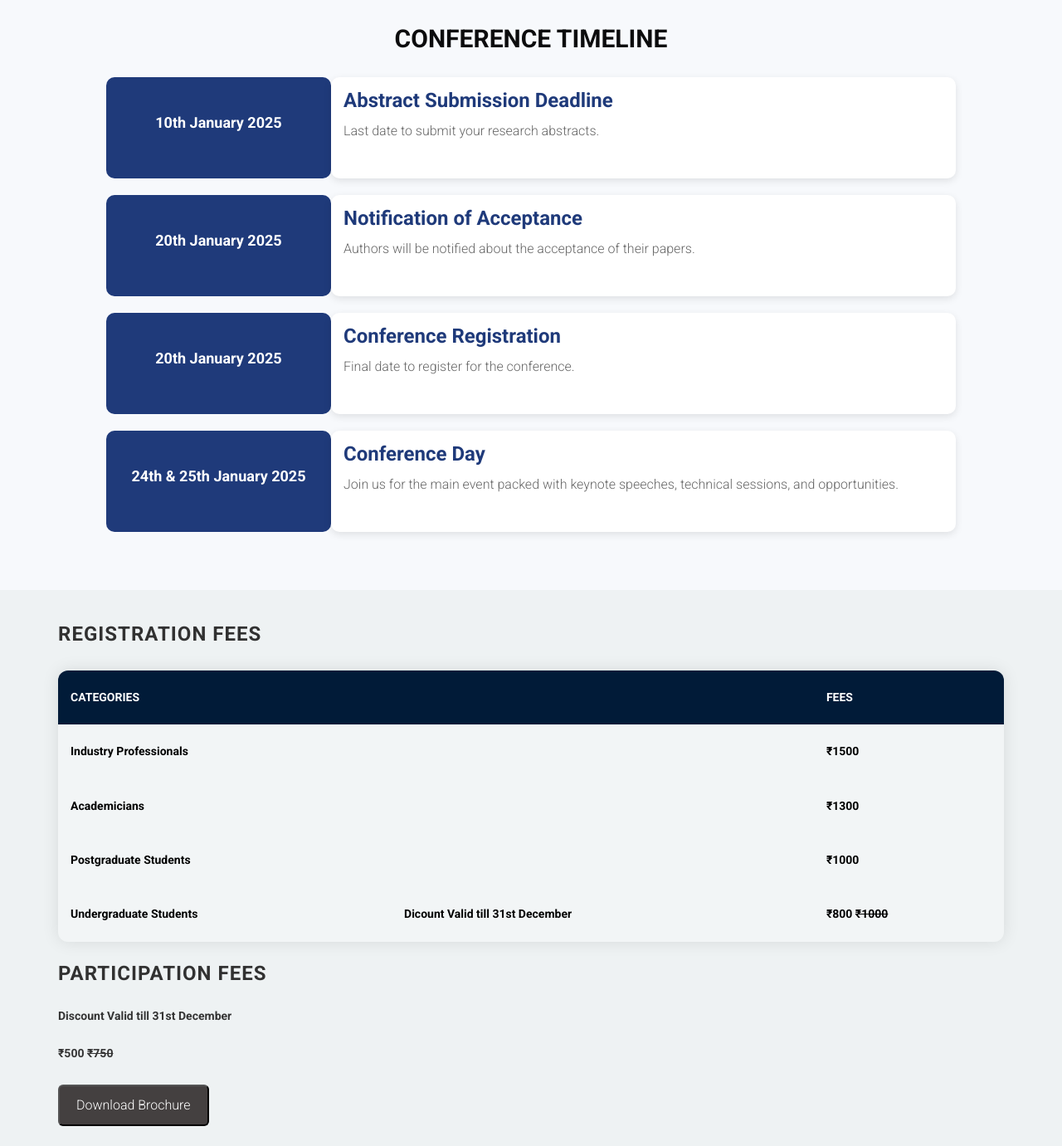
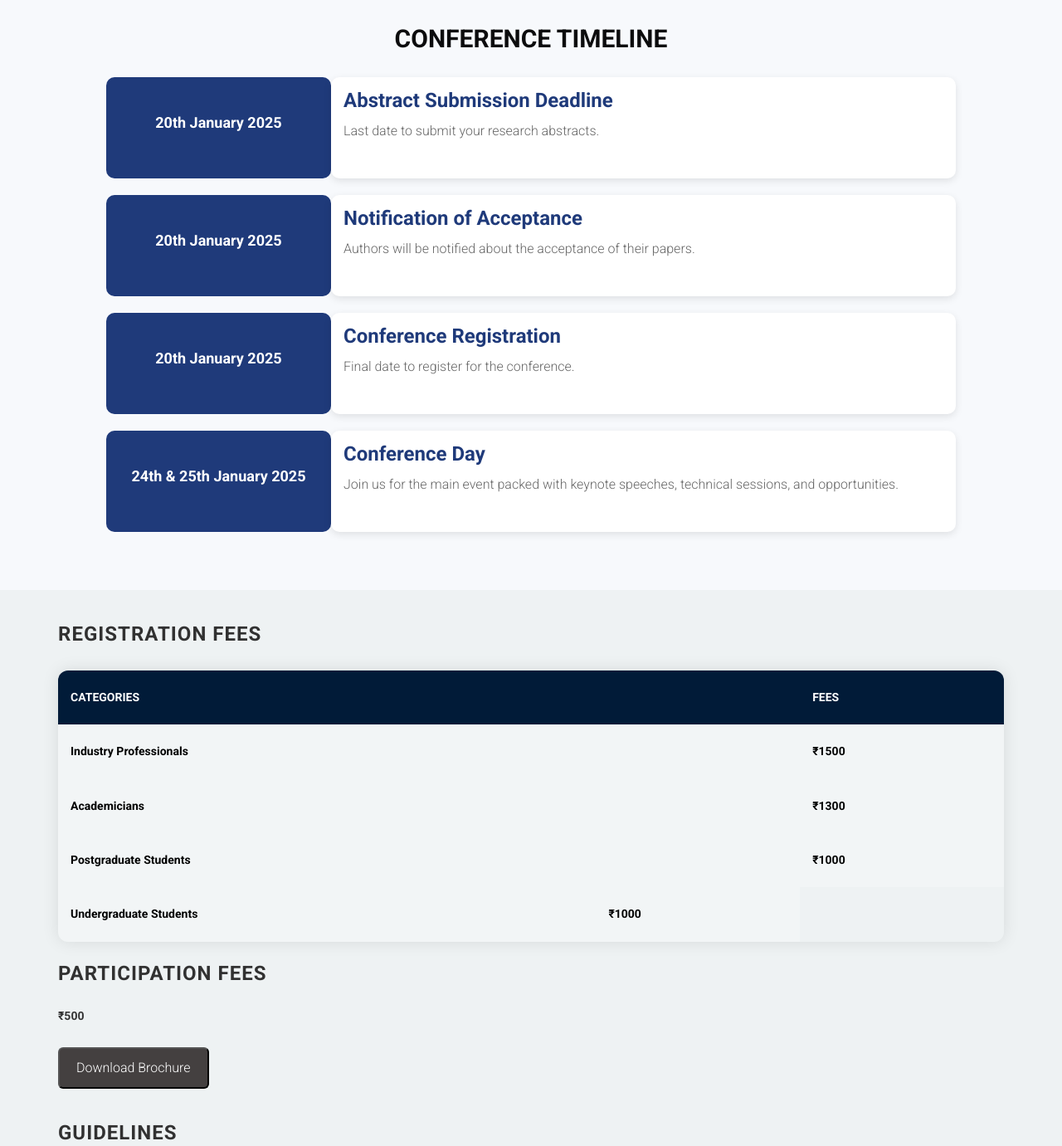
Before and after one commit to jeevjacobgeorge/equilibria_25, a website: page index.html in a window 1280 px wide. Shown: the part 5060-6441 px from the top of the page at 83% size. Drawn offline with Linux system fonts and the light colour scheme; files whose address does not match are found by name.

Commit message:
Update index.html

```diff
--- a/index.html
+++ b/index.html
@@ -493,7 +493,7 @@
           <h2>Conference Timeline</h2>
           <div class="timeline-item">
             <div class="timeline-date">
-              <p><h4>10th January 2025</h4></p>
+              <p><h4>20th January 2025</h4></p>
             </div>
             <div class="timeline-content">
               <h3>Abstract Submission Deadline</h3>
@@ -560,8 +560,8 @@
                     </tr>
                     <tr>
                         <td><h5>Undergraduate Students</h5></td>
-                        <td><h5>Dicount Valid till 31st December</h5></td>
-                        <td><h5>₹800   <s>₹1000</s></h5></td>
+
+                        <td><h5>₹1000</h5></td>
                     </tr>
 
             </tbody>
@@ -569,8 +569,8 @@
             </table>
             <br>
             <h3 class="section-title">Participation Fees</h3>
-            <p><h5>Discount Valid till 31st December</h5></p>
-            <p><h5>₹500  <s>₹750</s></h5></p>
+
+            <p><h5>₹500  </h5></p>
             <a  href="https://drive.google.com/file/d/1Bt9bC8jyyHJx74eUGisKz30c_jERYlVJ/view?usp=sharing" target="_blank"><button class="btn-download">Download Brochure</button></a>
 
         </div>
```
